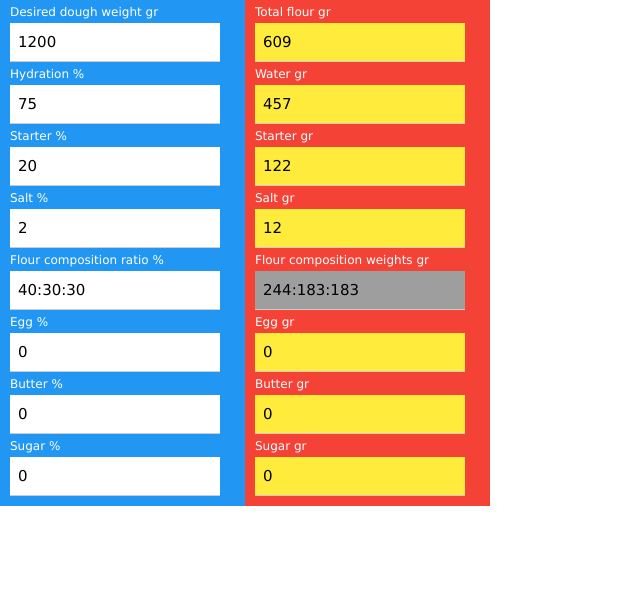
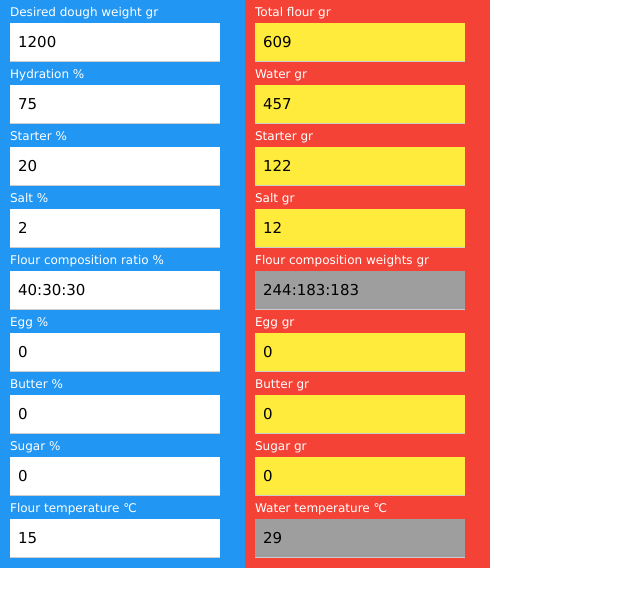
Before and after one commit to recap/dough, a Vue app: page / in a window 1280 px wide. Shown: the top 606 px of the page, without its empty margins (0-640 px from the left). Built offline with nearby package versions, Linux system fonts and the light colour scheme.

Commit message:
adding water temperature calculation

```diff
--- a/src/App.vue
+++ b/src/App.vue
@@ -16,6 +16,8 @@
     <input class="w3-input" type="number" v-model="butterPercentage" @change="calculate" @paste="calculate" @keyup="calculate">
     <label class="labels">Sugar %</label>
     <input class="w3-input"  type="number" v-model="sugarPercentage" @change="calculate" @paste="calculate" @keyup="calculate">
+    <label class="labels">Flour temperature &#8451;</label>
+    <input class="w3-input"  type="number" v-model="flourTemperature" @change="calculate" @paste="calculate" @keyup="calculate">
   </div>
 
   <div class= "container w3-red w3-cell">
@@ -35,6 +37,8 @@
     <input class="w3-input w3-yellow" type="number" v-model.lazy="butterWeight">
     <label class="labels">Sugar gr</label>
     <input class="w3-input w3-yellow" type="number" v-model.lazy="sugarWeight">
+    <label class="labels">Water temperature &#8451;</label>
+    <input class="w3-input w3-gray" type="number" v-model="waterTemperature" readonly>
   </div>
 </template>
 
@@ -60,6 +64,7 @@
     const saltPercentage = ref(2)
     const sugarPercentage = ref(0)
     const flourComposition = ref('40:30:30')
+    const flourTemperature = ref(15)
 
     const flourWeight = ref(0)
     const computedTemplate = (refObject) => {
@@ -79,7 +84,38 @@
     const butterWeight = computed(computedTemplate(butterPercentage))
     const sugarWeight = computed(computedTemplate(sugarPercentage))
     const cultureWeight = computed(computedTemplate(culturePercentage))
-    const flourCompositionWeight = ref('')
+    const waterTemperature = computed({
+        get() {
+          // Calculate water temperature so that end dough is 24 deg celcius.
+          // tf = (m1 cp1 t1 + m2 cp2 t2 + .... + mn cpn tn) / (m1 cp1 + m2 cp2 + .... + mn cpn)
+          // where
+          // tf = final mixed temperature (oC)
+          // m = mass of substance (kg)
+          // cp = specific heat of substance (J/kgoC)
+          // t = temperature of substance (oC)
+          // cp for water =   4186J/kgoC, cp for flour is 1590J/kgoC
+
+          const tf = 24
+          const cp2 = 1590
+          const m2 = flourWeight.value + cultureWeight.value
+          const t2 = flourTemperature.value
+          const cp1 = 4186
+          const m1 = waterWeight.value
+          const t1 = (tf*m1*cp1 + m2*cp2*(tf - t2)) / (m1*cp1)
+          return Math.round(t1)
+        }
+    })
+    const flourCompositionWeight = computed({
+        get(){
+          if(100 != flourComposition.value.split(':').reduce((a,b) => parseInt(a) + parseInt(b), 0)) {
+            return "WRONG RATIOS!"
+          } else {
+            return flourComposition.value.split(':')
+                                                .map((f) => Math.round((f * flourWeight.value) / 100 ))
+                                                .join(':')
+          }
+        }
+    })
 
     function reverseCalculate() {
       const p = (v) => v.value / 100
@@ -89,13 +125,6 @@
 
     function calculate() {
       flourWeight.value = Math.round((desiredDoughWeight.value * 100) / (waterPercentage.value + culturePercentage.value + saltPercentage.value + eggPercentage.value + butterPercentage.value + sugarPercentage.value + 100))
-      if(100 != flourComposition.value.split(':').reduce((a,b) => parseInt(a) + parseInt(b), 0)) {
-        flourCompositionWeight.value = "WRONG RATIOS!"
-      } else {
-        flourCompositionWeight.value = flourComposition.value.split(':')
-                                            .map((f) => Math.round((f * flourWeight.value) / 100 ))
-                                            .join(':')
-      }
     }
 
     onMounted(() => {
```
